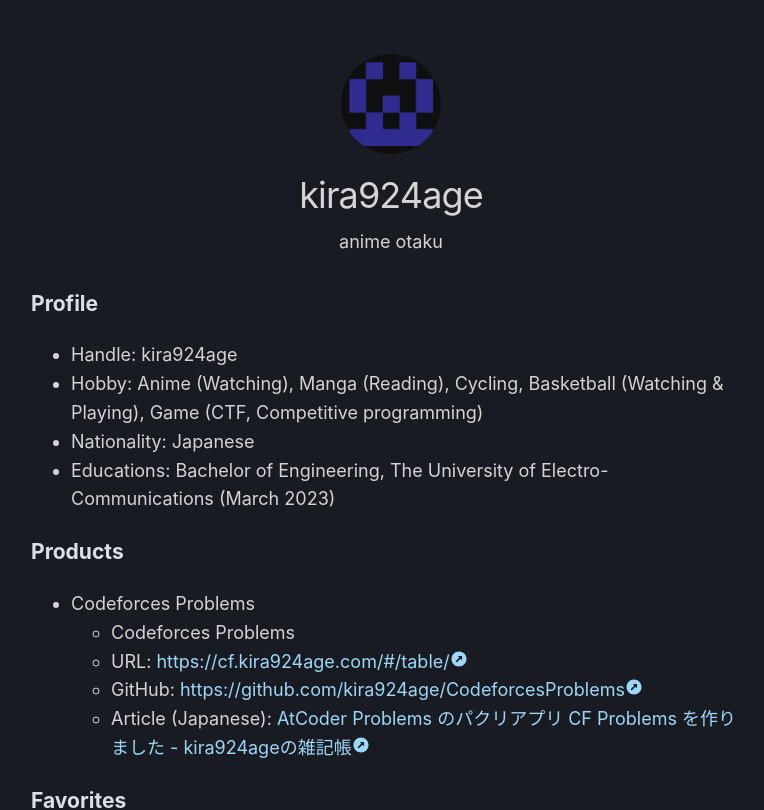
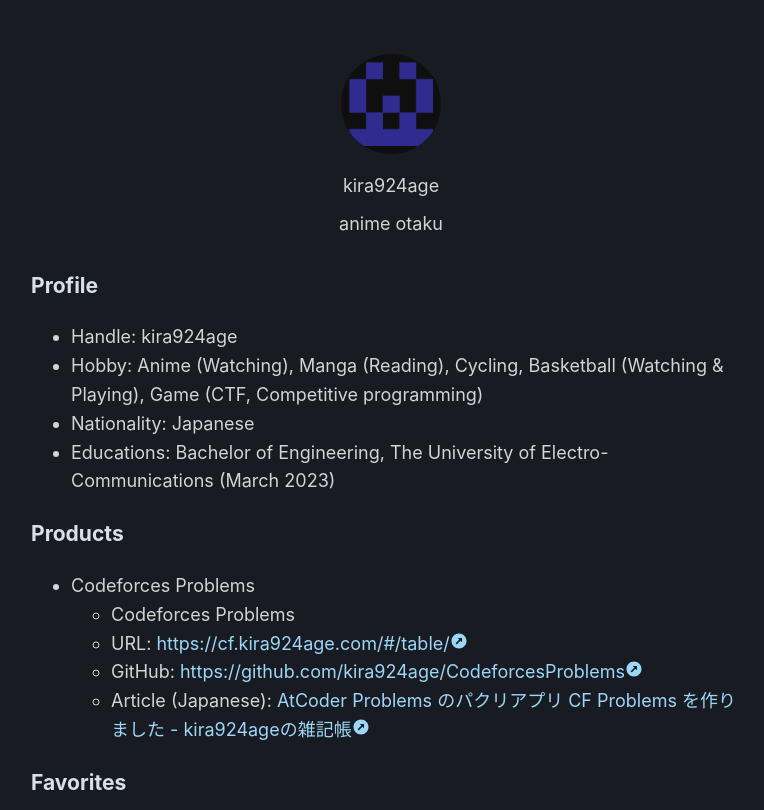
Before and after one commit to kira924age/kira924age.com, a Next.js app: page / in a window 1280 px wide. Shown: the top 810 px of the page, without its empty margins (249-1013 px from the left). Built offline with nearby package versions, Linux system fonts and the light colour scheme.

Commit message:
css -> scss

```diff
--- a/package.json
+++ b/package.json
@@ -44,6 +44,8 @@
     "husky": "^8.0.3",
     "lint-staged": "^13.2.2",
     "prettier": "^2.8.8",
+    "stylelint": "^15.6.0",
+    "stylelint-config-standard": "^33.0.0",
     "volta": "^0.0.0"
   },
   "volta": {
--- a/src/components/layout.module.css
+++ b/src/components/layout.module.scss
@@ -4,6 +4,6 @@
   margin: 3rem auto 6rem;
 }
 
-.backToHome {
+.back-to-home {
   margin: 3rem 0 0;
 }
--- a/src/styles/globals.css
+++ b/src/styles/globals.scss
@@ -4,8 +4,8 @@
   color: #d3d4d4;
   padding: 0;
   margin: 0;
-  font-family: -apple-system, BlinkMacSystemFont, Segoe UI, Roboto, Oxygen,
-    Ubuntu, Cantarell, Fira Sans, Droid Sans, Helvetica Neue, sans-serif;
+  font-family: -apple-system, BlinkMacSystemFont, 'Segoe UI', Roboto, Oxygen,
+    Ubuntu, Cantarell, 'Fira Sans', 'Droid Sans', 'Helvetica Neue', sans-serif;
   line-height: 1.6;
   font-size: 18px;
 }
--- a/src/styles/utils.module.css
+++ b/src/styles/utils.module.scss
@@ -1,21 +1,21 @@
-.headingXl {
+.heading-xl {
   font-size: 2rem;
   line-height: 1.3;
   font-weight: 400;
   letter-spacing: -0.05rem;
 }
 
-.headingLg {
+.heading-lg {
   font-size: 1.5rem;
   line-height: 1.4;
 }
 
-.headingMd {
+.heading-md {
   font-size: 1.2rem;
   line-height: 1.5;
 }
 
-.colorInherit {
+.color-inherit {
   color: inherit;
 }
 
@@ -29,10 +29,10 @@
   margin: 0;
 }
 
-.listItem {
+.list-item {
   margin: 0 0 1.25rem;
 }
 
-.lightText {
+.light-text {
   color: #999;
 }
```
Also changed, not shown: src/components/layout.tsx (+9 -9 lines), src/pages/_app.tsx (+7 -5 lines), src/pages/index.tsx (+40 -35 lines), 1 other file (tests, documents, lock files or other folders).
